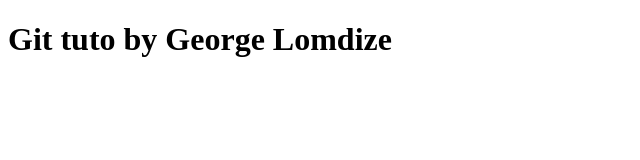
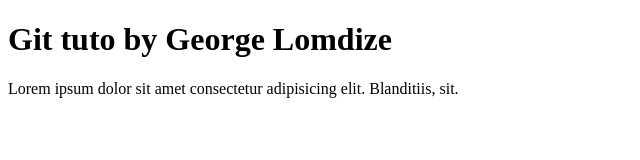
Before and after one commit to aourid/gitProject, a plain HTML site: page index.html in a window 1280 px wide. Shown: the whole page, without its empty margins (0-640 px from the left). Drawn offline with Linux system fonts and the light colour scheme.

Commit message:
added a paragraph in index file

```diff
--- a/index.html
+++ b/index.html
@@ -8,6 +8,7 @@
 </head>
 <body>
     <h1>Git tuto by George Lomdize</h1>
+    <p>Lorem ipsum dolor sit amet consectetur adipisicing elit. Blanditiis, sit.</p>
 
 </body>
 </html>
```
